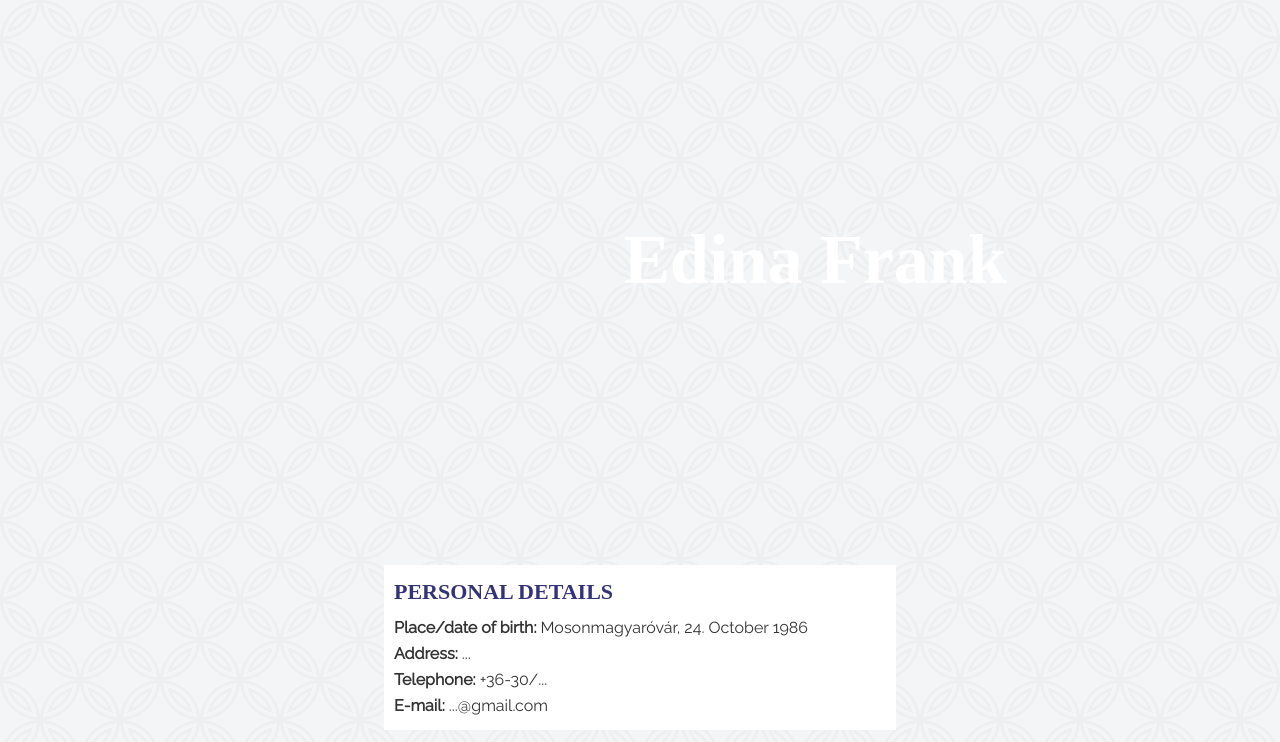
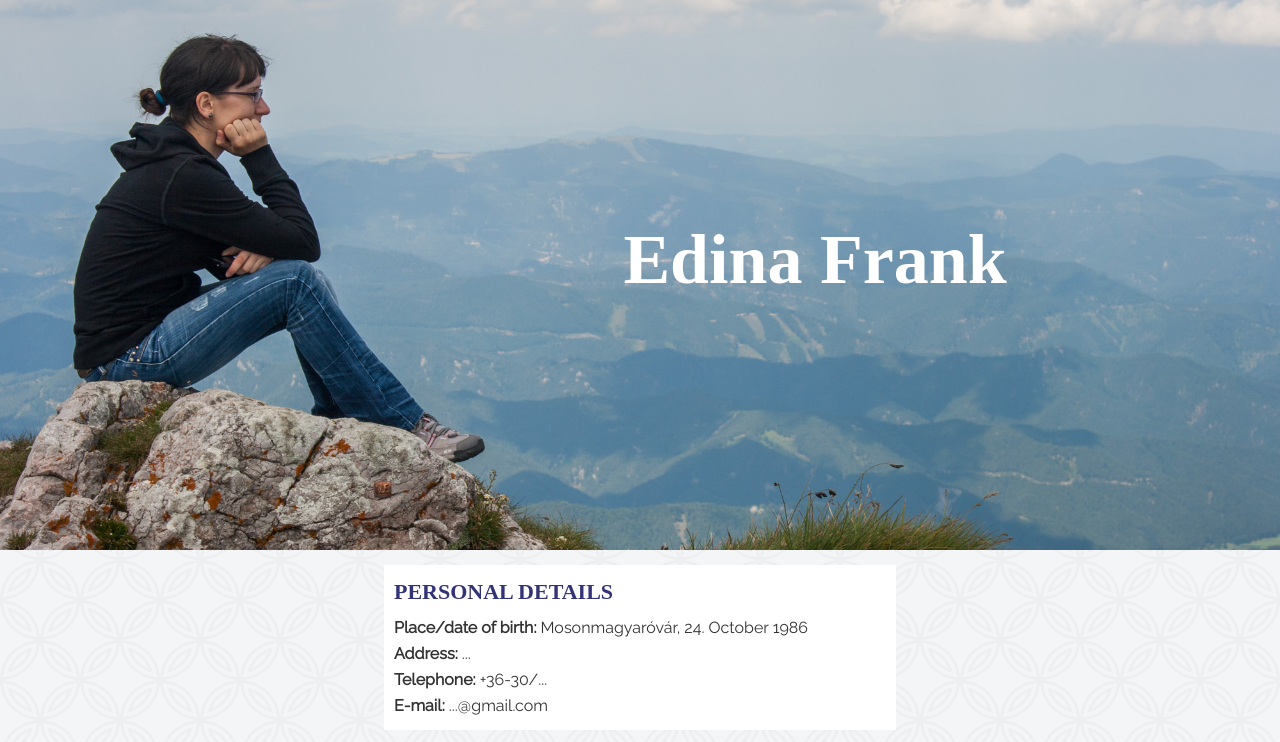
Before and after one commit to green-fox-academy/frankedus, a plain HTML site: page week-1/day-4/cv/index.html in a window 1280 px wide. Shown: the top 742 px of the page. Drawn offline with Linux system fonts and the light colour scheme; a web font is replaced by a local one.

Commit message:
add missing tags

```diff
--- a/week-1/day-4/cv/style.css
+++ b/week-1/day-4/cv/style.css
@@ -8,7 +8,7 @@ body {
 }
 
 header {
-  background-image: url(images/fe1.jpg);
+  background-image: url(images/fe.jpg);
   background-position: center;
   background-size: cover;
   color: white;
```
Also changed, not shown: week-1/day-4/cv/index.html (+7 -4 lines).
